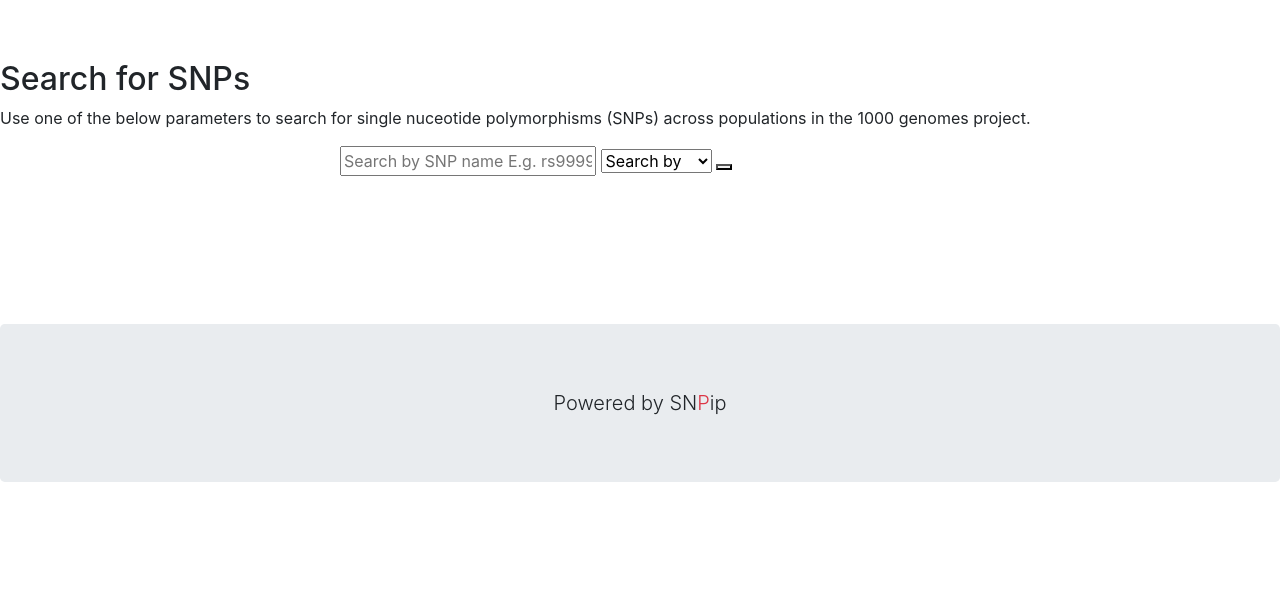
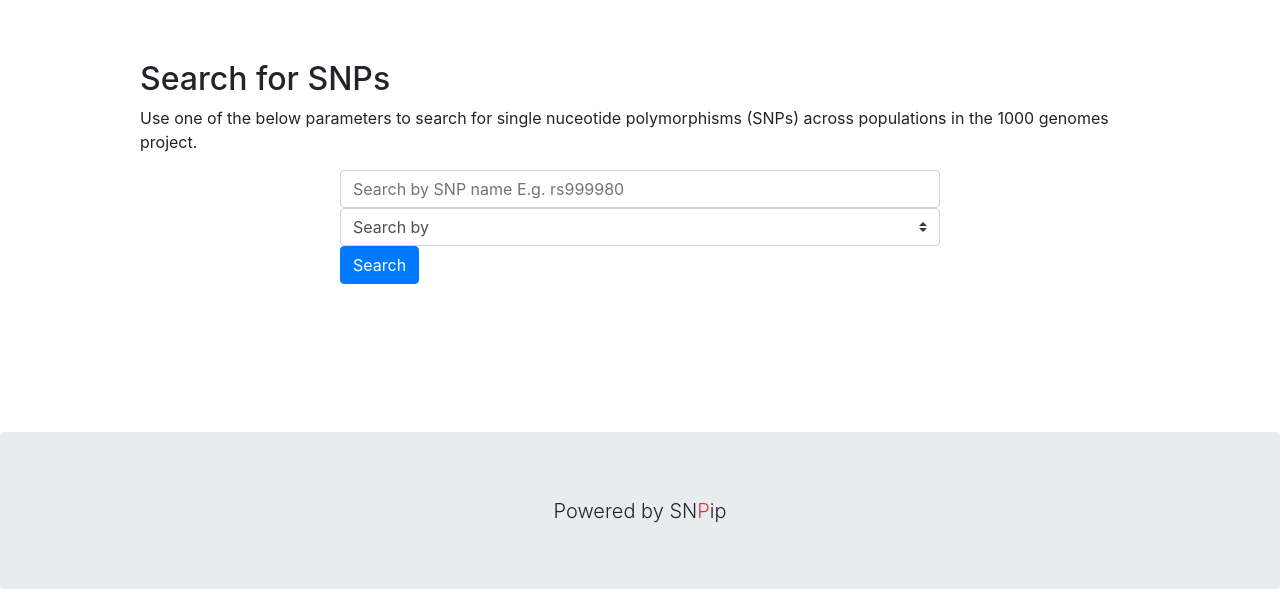
Before and after one commit to Jack-Coutts/SnPip, a Flask app: page /search in a window 1280 px wide. Shown: the part 56-645 px from the top of the page. Run offline with Flask 2, Linux system fonts and the light colour scheme.

Commit message:
Fixed appearance of search button and select menu.

```diff
--- a/integrated_search_app/Website/templates/search.html
+++ b/integrated_search_app/Website/templates/search.html
@@ -2,7 +2,7 @@
 {% block title %} Search SNPs {% endblock %}
 {% block content %}
 
-<div class='mt-sm-3'>
+<div class='mt-sm-3'style="margin:auto;max-width:1000px">
     <h2>Search for SNPs</h2>
     <p>Use one of the below parameters to search for single nuceotide polymorphisms
          (SNPs) across populations in the 1000 genomes project.</p>
@@ -16,16 +16,22 @@
  style="margin:auto;max-width:600px">
    <input type="text"
            placeholder="Search by SNP name E.g. rs999980"
-           name="snp">
+           name="snp" class="form-control">
 
-   <select name="select" required >
+   <select name="select" required class="custom-select" >
        <option disabled selected value="">Search by</option>
        <option value="SNP Name">SNP Name</option>
        <option value="Gene Name">Gene Name</option>
        <option value="Location">Location</option>
    </select>
 
-   <button type="submit"><i class="fa fa-search"></i>
+
+
+   <div>
+        <button type="submit" class="btn btn-primary">Search</button>
+    </div>
+
+   <!--<button type="submit"><i class="fa fa-search"></i>-->
    </button>
 </form>
 
```
